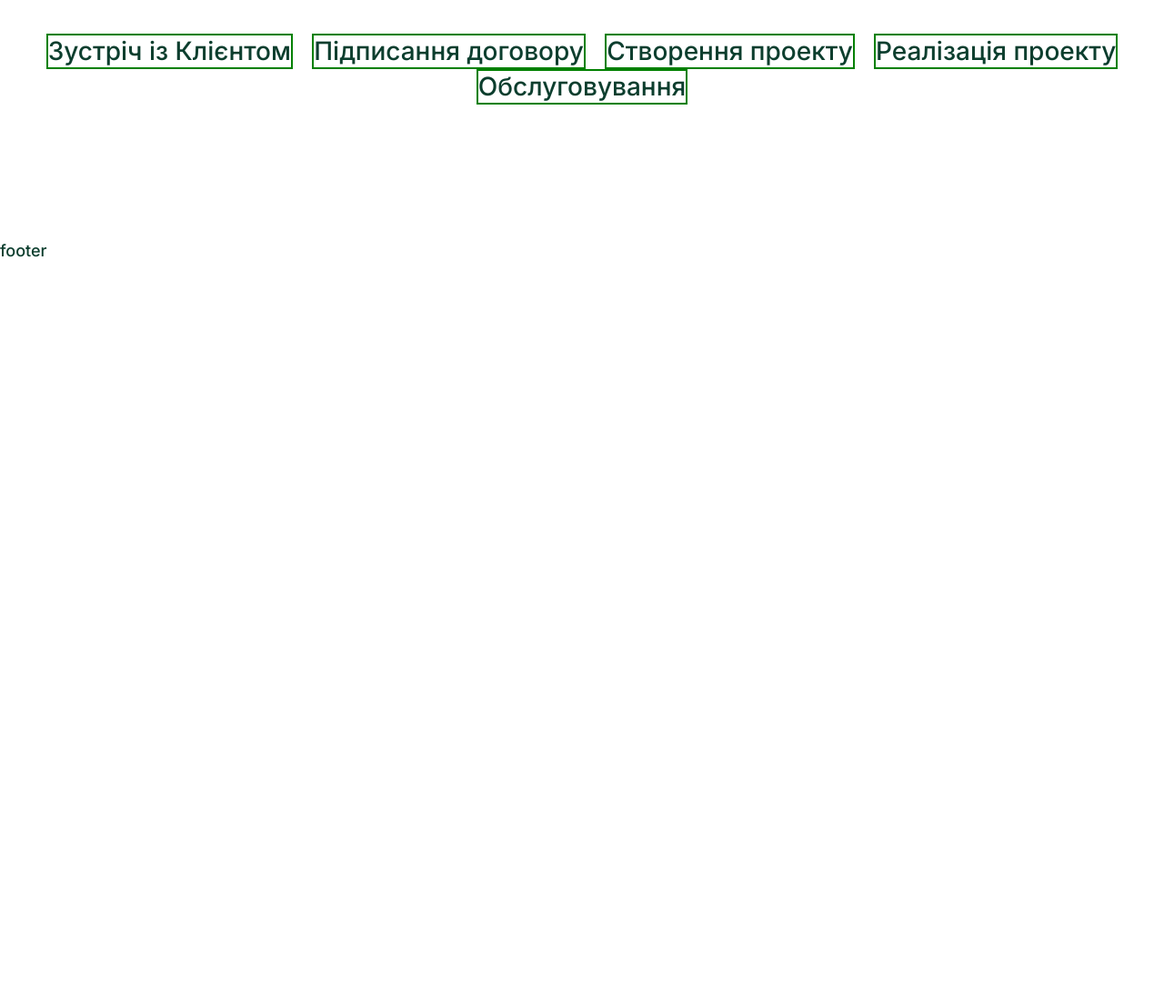
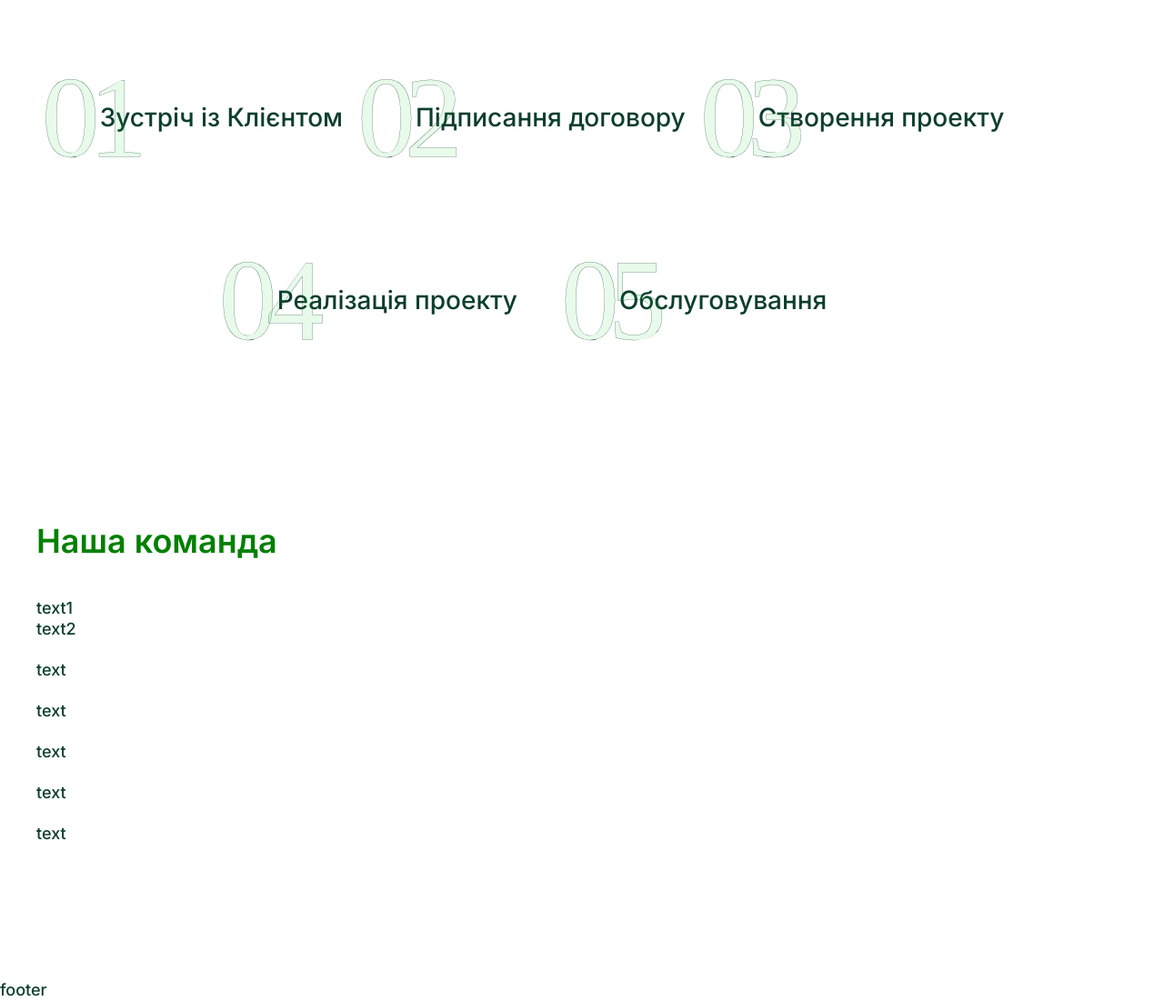
Before and after one commit to vbasoon/web-coding-2024, a plain HTML site: page index.html in a window 1280 px wide. Shown: the part 5590-6691 px from the top of the page at 91% size. Before the commit the page ends 5878 px from the top, so only its background shows below. Drawn offline with Linux system fonts and the light colour scheme; a web font is replaced by a local one.

Commit message:
section team

```diff
--- a/index.html
+++ b/index.html
@@ -250,6 +250,56 @@
           </ol>
         </div>
       </section>
+      <section class="section team">
+        <div class="container">
+          <h2 class="section__title">Наша команда</h2>
+          <div class="team__inner">
+            <div class="team__text">
+              <p>text1</p>
+              <p>text2</p>
+            </div>
+            <div class="team__inner">
+            <ul class="section__card team__cards">
+              <li class="team__member member">
+                <figure class="member__photo"><img src="" alt=""></figure>
+                <figcaption class="memmber__info"></figcaption>
+                <p class="member__descr">
+                  text
+                </p>
+              </li>
+              <li class="team__member member">
+                <figure class="member__photo"><img src="" alt=""></figure>
+                <figcaption class="memmber__info"></figcaption>
+                <p class="member__descr">
+                  text
+                </p>
+              </li>
+              <li class="team__member member">
+                <figure class="member__photo"><img src="" alt=""></figure>
+                <figcaption class="memmber__info"></figcaption>
+                <p class="member__descr">
+                  text
+                </p>
+              </li>
+              <li class="team__member member">
+                <figure class="member__photo"><img src="" alt=""></figure>
+                <figcaption class="memmber__info"></figcaption>
+                <p class="member__descr">
+                  text
+                </p>
+              </li>
+              <li class="team__member member">
+                <figure class="member__photo"><img src="" alt=""></figure>
+                <figcaption class="memmber__info"></figcaption>
+                <p class="member__descr">
+                  text
+                </p>
+              </li>
+            </ul>
+            </div>
+          </div>
+        </div>
+      </section>
     </main>
 
     <footer class="footer">footer</footer>
--- a/scss/style.scss
+++ b/scss/style.scss
@@ -381,16 +381,42 @@ button {
 }
 
 .work-step {
+  margin-bottom: 150px;
   &__list {
+    max-width: 1070px;
+    list-style-type: none;
+    counter-reset: my-counter;
+    display: flex;
+    flex-wrap: wrap;
+    justify-content: center;
+    gap: 16px;
+    .step {
+      //display: flex;
+      position: relative;
+      line-height: 185px;
+      font-size: 28px;
+      //align-items: center;
+      //border: 2px solid green;
+      padding-left: 64px;
 
-    display: flex;flex-wrap: wrap;
-    justify-content: space-around;
-    .step {
-      display: flex;
-      font-size: 28px;
+      &:last-child {
+        margin-left: 32px;
+      }
 
-      align-items: center;
-      border: 2px solid green;
+
+      &::before {
+        content: counter(my-counter, decimal-leading-zero);
+        counter-increment: my-counter;
+        font-size: 128px;
+        font-family: 'Kaisei Decol', serif;
+        color: rgba(27, 208, 53, 0.10);
+        -webkit-text-stroke: 0.25px #0C3E2E;
+        font-weight: 400;
+        letter-spacing: -12px;
+        position: absolute;
+        left: -0px;
+
+      }
 
       // span {
       //   font-family: 'Kaisei Decol', serif;
@@ -404,6 +430,14 @@ button {
   }
 }
 
+.team {
+  &__cards {
+    .member {
+
+    }
+  }
+}
+
 
 /*---------------------------------------------------*/
 h2 {
```
Also changed, not shown: CSS/style.css, CSS/style.min.css.
